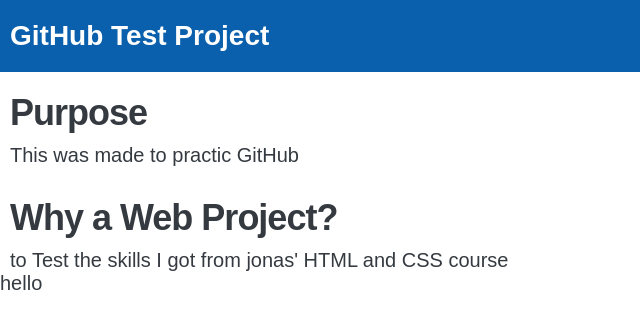
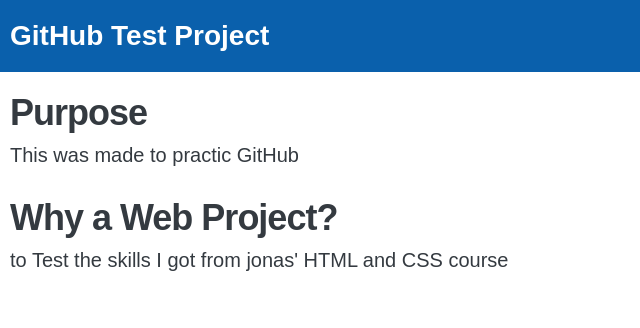
Before and after one commit to SALAHT4N/github-test, a plain HTML site: page index.html in a window 1280 px wide. Shown: the full height of the page, 0-640 px from the left. Drawn offline with Linux system fonts and the light colour scheme.

Commit message:
cleaning

```diff
--- a/index.html
+++ b/index.html
@@ -28,10 +28,6 @@
           <p>to Test the skills I got from jonas' HTML and CSS course</p>
         </section>
       </article>
-
-      <aside>
-        <p>hello</p>
-      </aside>
     </div>
   </body>
 </html>
```
